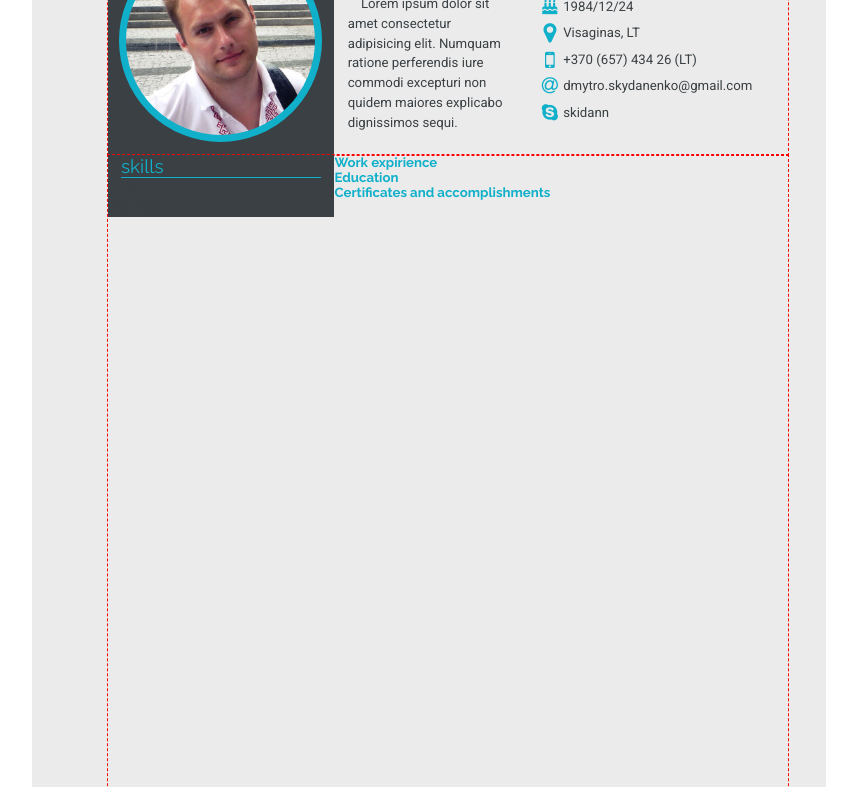
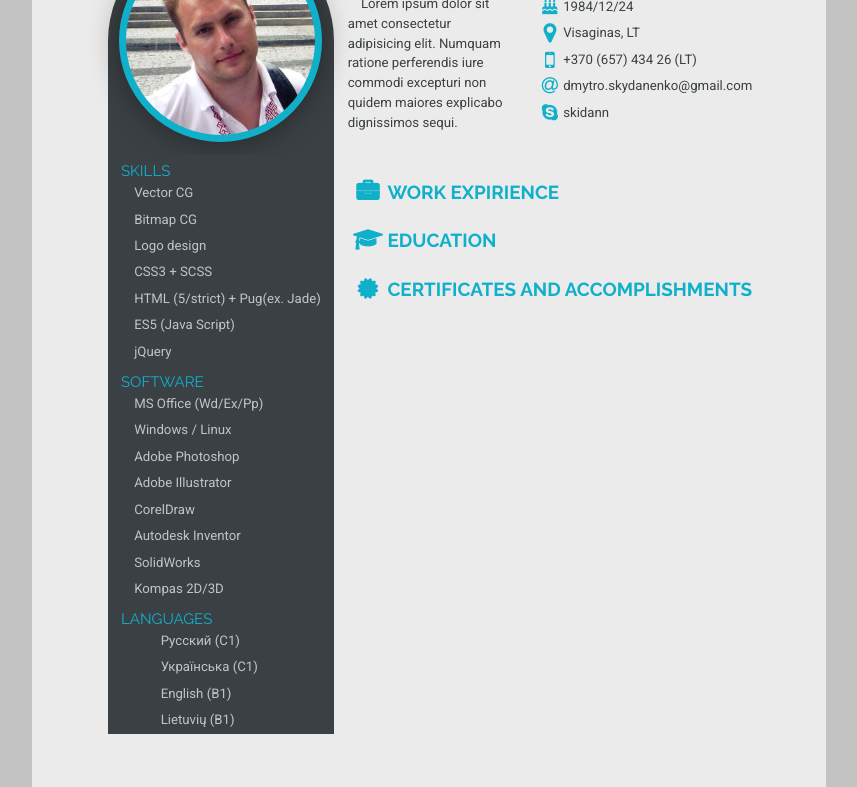
Before and after one commit to codebayowl/cv, a plain HTML site: page src/pug/index.pug in a window 1280 px wide. Shown: the part 110-897 px from the top of the page, without its empty margins (211-1068 px from the left). Drawn offline with nearby package versions, Linux system fonts and the light colour scheme; files that its build step writes are made by us from their sources; files whose address does not match are found by name.

Commit message:
Enhancing structure? adding styles

```diff
--- a/src/pug/index.pug
+++ b/src/pug/index.pug
@@ -22,13 +22,29 @@ html(lang="en")
 						span.cred.skype skidann
 			main
 				aside
-					h3 skills
-					.skill
-						span office
-						.meter
-					.skill
-						span css/scss
-						.meter
+					h4 skills
+					span.skill Vector CG
+					span.skill Bitmap CG
+					span.skill Logo design
+					span.skill CSS3 + SCSS
+					span.skill HTML (5/strict) + Pug(ex. Jade)
+					span.skill ES5 (Java Script)
+					span.skill jQuery
+					h4 Software
+					span.skill MS Office (Wd/Ex/Pp)
+					span.skill Windows / Linux
+					span.skill Adobe Photoshop
+					span.skill Adobe Illustrator
+					span.skill CorelDraw
+					span.skill Autodesk Inventor
+					span.skill SolidWorks
+					span.skill Kompas 2D/3D
+					h4 languages
+					span.skill.ru Русский (C1)
+					span.skill.ua Українська (C1)
+					span.skill.en English (B1)
+					span.skill.lt Lietuvių (B1)
+
 				section
 					article#exp
 						h2 Work expirience
--- a/src/scss/common.scss
+++ b/src/scss/common.scss
@@ -3,6 +3,14 @@ p, h1, h2, h3, h4, h5, h6, a, span {font-size: $basic;}
 
 html {
 	font-size: $basic;
+}
+
+body {
+	background-color: $color-light;
+	@media print {
+		background-image: none;
+		background-color: transparent;
+	}
 }
 
 h1, h2, h3, h4, h5, h6 {
@@ -17,11 +25,31 @@ h1 {
 	text-indent: $basic;
 }
 
+h2 {
+	font-weight: 700;
+	font-size: 5mm;
+	margin: 0 $basic;
+	padding-top: $basic * 2;
+	margin-left: $basic * 4;
+	//border-bottom: .5mm solid;
+	text-transform: uppercase;
+}
+
 h3 {
 	font-weight: 400;
 	font-size: 5mm;
 	margin: 0 $basic;
 	border-bottom: .5mm solid;
+	text-transform: uppercase;
+}
+
+h4 {
+	font-weight: 400;
+	font-size: 4mm;
+	margin: 0 $basic;
+	//border-bottom: .5mm solid;
+	text-transform: uppercase;
+	padding-top: 2mm;
 }
 
 p {
--- a/src/scss/main.scss
+++ b/src/scss/main.scss
@@ -20,7 +20,7 @@ header, main, footer {
 	display: inline-block;
 	width: 180mm;
 	margin-left: 10mm;
-	outline: $test;
+	//outline: $test;
 }
 
 #photo {
@@ -29,6 +29,8 @@ header, main, footer {
 	width: 60mm;
 	height: 60mm;
 	background-color: $color-dark;
+	border-top-left-radius: 50%;
+	border-top-right-radius: 50%;
 	//outline: $test;
 }
 #info {
@@ -51,6 +53,7 @@ header, main, footer {
 	background-image: url(../img/profile.jpg);
 	background-size: cover;
 	image-rendering: -webkit-optimize-contrast;
+	box-shadow: 0 0 8mm rgba(0,0,0,.4);
 }
 //#name {}
 #about, #credits {
@@ -150,13 +153,76 @@ aside {
 	width: 60mm;
 	background-color: $color-dark;
 }
+.skill {
+	display: block;
+	position: relative;
+	margin-left: $basic * 2;
+	line-height: $basic * 2;
+	color: $color-light;
+}
+.ru, .ua, .en, .lt {
+	margin-left: $basic * 4;
+}
 section {
 	display: inline-block;
 	vertical-align: top;
 	width: 120mm;
 }
+
+#exp h2{
+	position: relative;
+	&::before {
+		content: '\f0b1';
+		font-family: FontAwesome;
+		font-size: 6mm;
+		text-align: center;
+		position: absolute;
+		width: $basic * 3;
+		height: $basic * 3;
+		padding-top: $basic * 2;
+		top: 0;
+		left: -$basic * 3;
+		color: $color-main;
+	}
+}
+
+#educ h2{
+	position: relative;
+	&::before {
+		content: '\f19d';
+		font-family: FontAwesome;
+		font-size: 6mm;
+		text-align: center;
+		position: absolute;
+		width: $basic * 3;
+		height: $basic * 3;
+		padding-top: $basic * 2;
+		top: 0;
+		left: -$basic * 3;
+		color: $color-main;
+	}
+}
+
+#cert h2{
+	position: relative;
+	&::before {
+		content: '\f0a3';
+		font-family: FontAwesome;
+		font-size: 6mm;
+		text-align: center;
+		position: absolute;
+		width: $basic * 3;
+		height: $basic * 3;
+		padding-top: $basic * 2;
+		top: 0;
+		left: -$basic * 3;
+		color: $color-main;
+	}
+}
+
+
 footer {
-	height: 16mm;
+	height: 16.9mm;
 	background-color: $color-main;
 	color: $color-bg;
 }
```
Also changed, not shown: css/styles.css, index.html.
